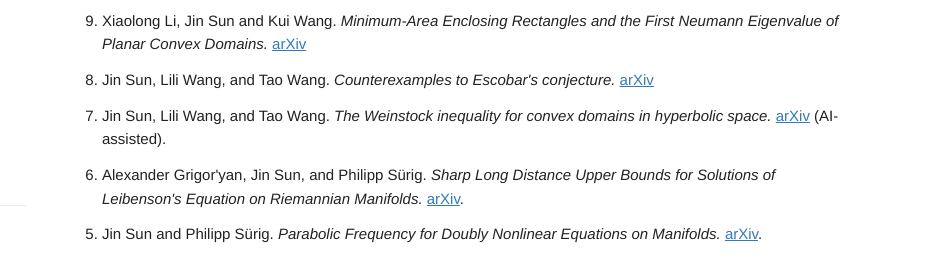
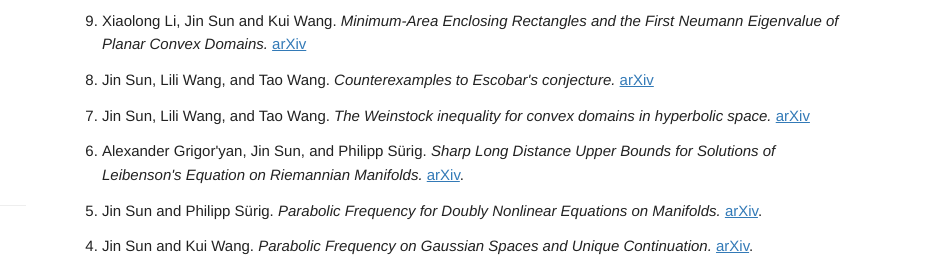
Before and after one commit to jinsunmath/jinsunmath.github.io, a plain HTML site: page publications.html in a window 1280 px wide. Shown: the part 263-521 px from the top of the page, 332-1280 px from the left. Drawn offline with Linux system fonts and the light colour scheme.

Commit message:
Update publications.html

```diff
--- a/publications.html
+++ b/publications.html
@@ -74,7 +74,6 @@
               <span class="authors">Jin Sun, Lili Wang, and Tao Wang.</span>
               <span class="title">The Weinstock inequality for convex domains in hyperbolic space.</span>
               <a href="https://arxiv.org/abs/2608.10771">arXiv</a>
-              <span class="ai-assisted">(AI-assisted)</span>.
             </li>
             <li>
               <span class="authors">Alexander Grigor'yan, Jin Sun, and Philipp Sürig.</span>
```
